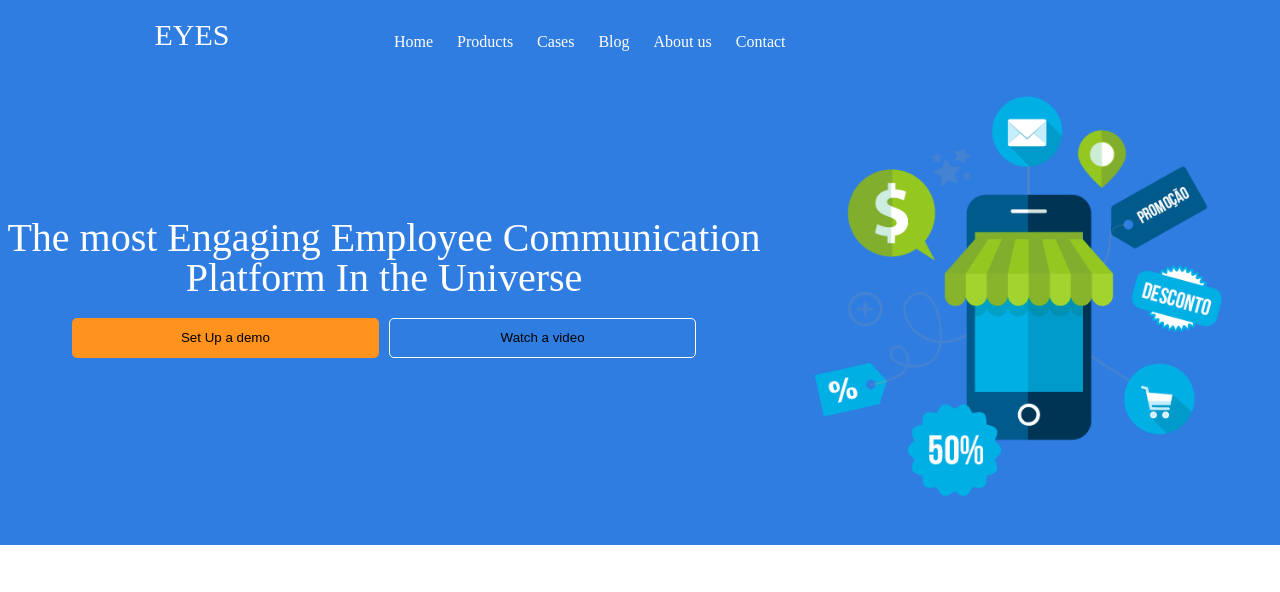
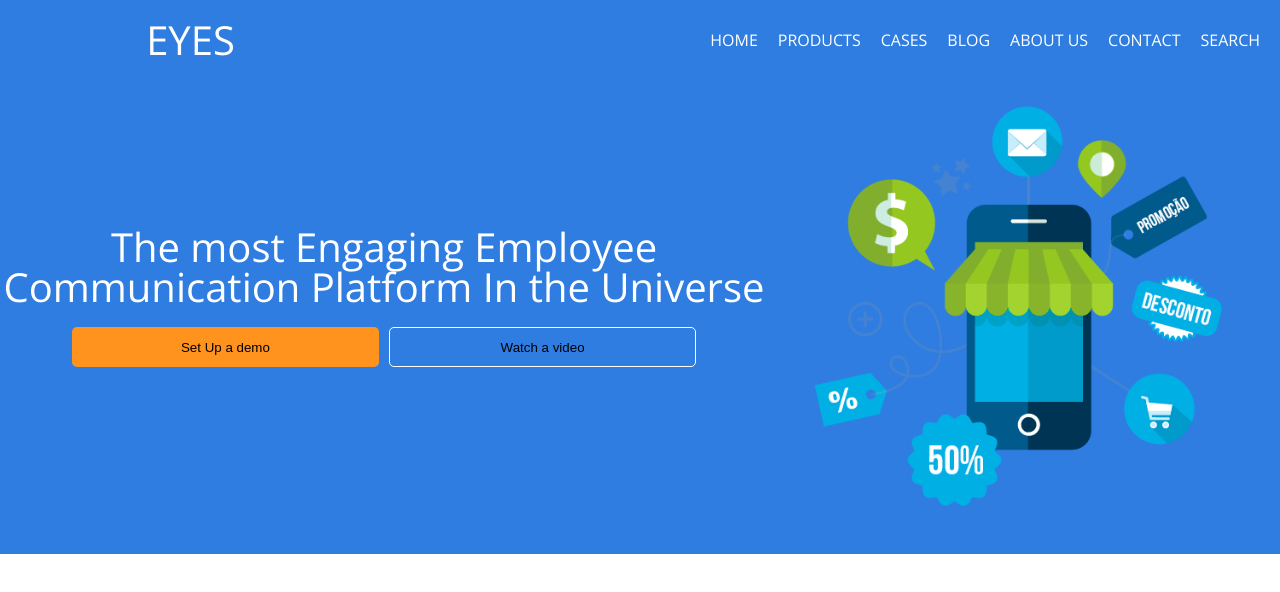
Before and after one commit to samuelsilvadev/layouts-css-tests, a website: page com-flexbox/index.html in a window 1280 px wide. Drawn offline with nearby package versions, Linux system fonts and the light colour scheme.

Commit message:
estilizando fonte

```diff
--- a/com-flexbox/css/app.css
+++ b/com-flexbox/css/app.css
@@ -1,3 +1,5 @@
+@import url('https://fonts.googleapis.com/css?family=Open+Sans');
+
 *{
 	 /*outline: 1px solid blue;
 	 box-sizing: border-box;*/
@@ -6,6 +8,7 @@
 header{
 	background-color: #2f7de1;
 	color: #fff;
+	font-family: 'Open Sans', sans-serif;
 }
 
 header img {
@@ -21,7 +24,11 @@ nav > h2 {
 	width: 30%;
 	text-align: center;
 	font-weight: 100;
-	font-size: 30px;
+	font-size: 40px;
+}
+
+nav > ul {
+	width: 70%;
 }
 
 ul:last-child{
@@ -32,6 +39,7 @@ ul > li{
 	display: inline;
 	padding: 10px;
 	box-sizing: border-box;
+	text-transform: uppercase;
 }
 
 .container-flex{
--- a/com-flexbox/index.html
+++ b/com-flexbox/index.html
@@ -11,13 +11,14 @@
 	<header>
 		<nav class="container-flex" style="">
 			<h2>EYES</h2>
-			<ul style="align-self: flex-end;">
+			<ul class="container-flex" style="justify-content: flex-end;">
 				<li>Home</li>
 				<li>Products</li>
 				<li>Cases</li>
 				<li>Blog</li>
 				<li>About us</li>
 				<li>Contact</li>
+				<li>Search</li>
 			</ul>
 		</nav>
 		<div class="container-flex">
```
